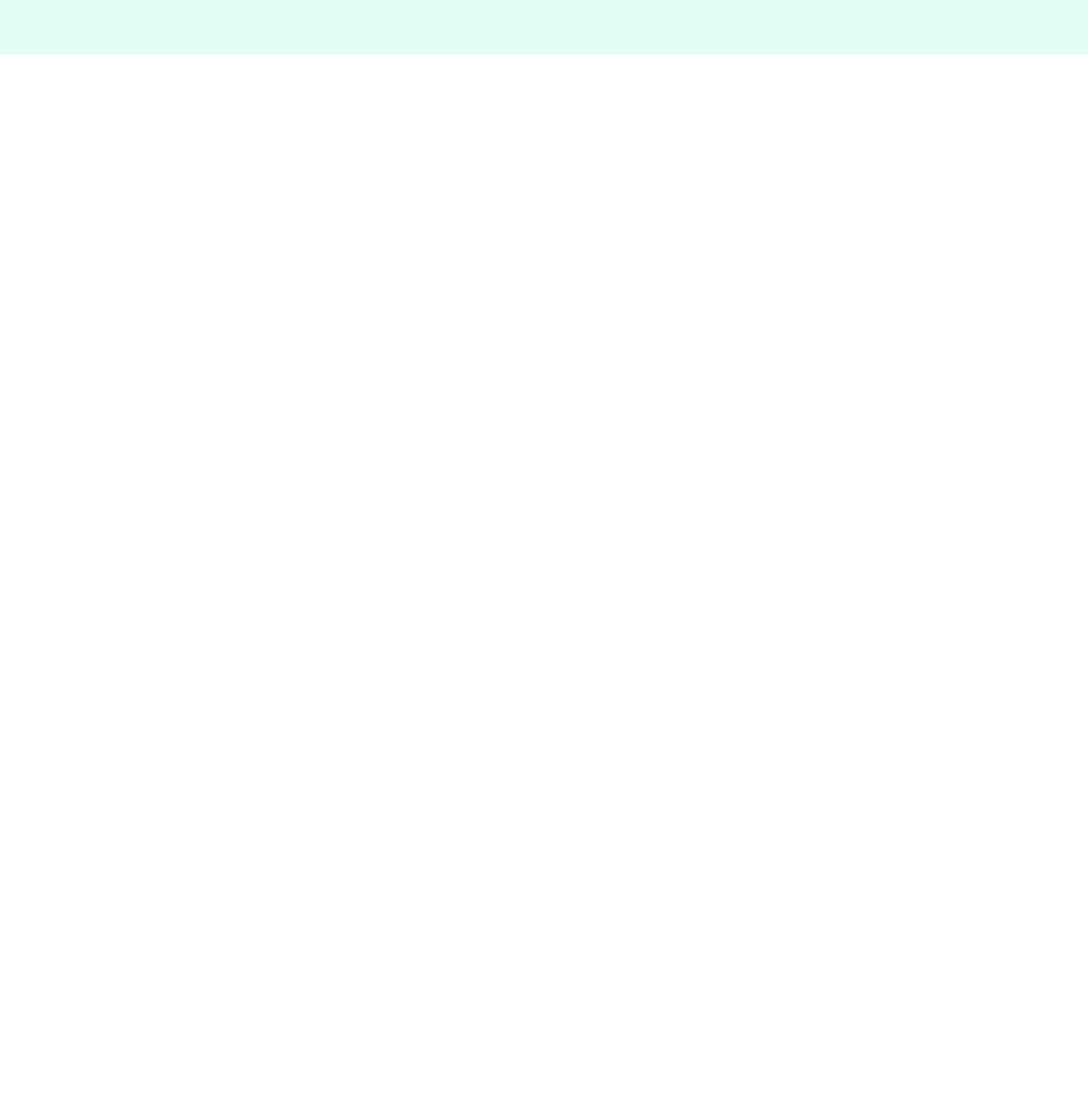
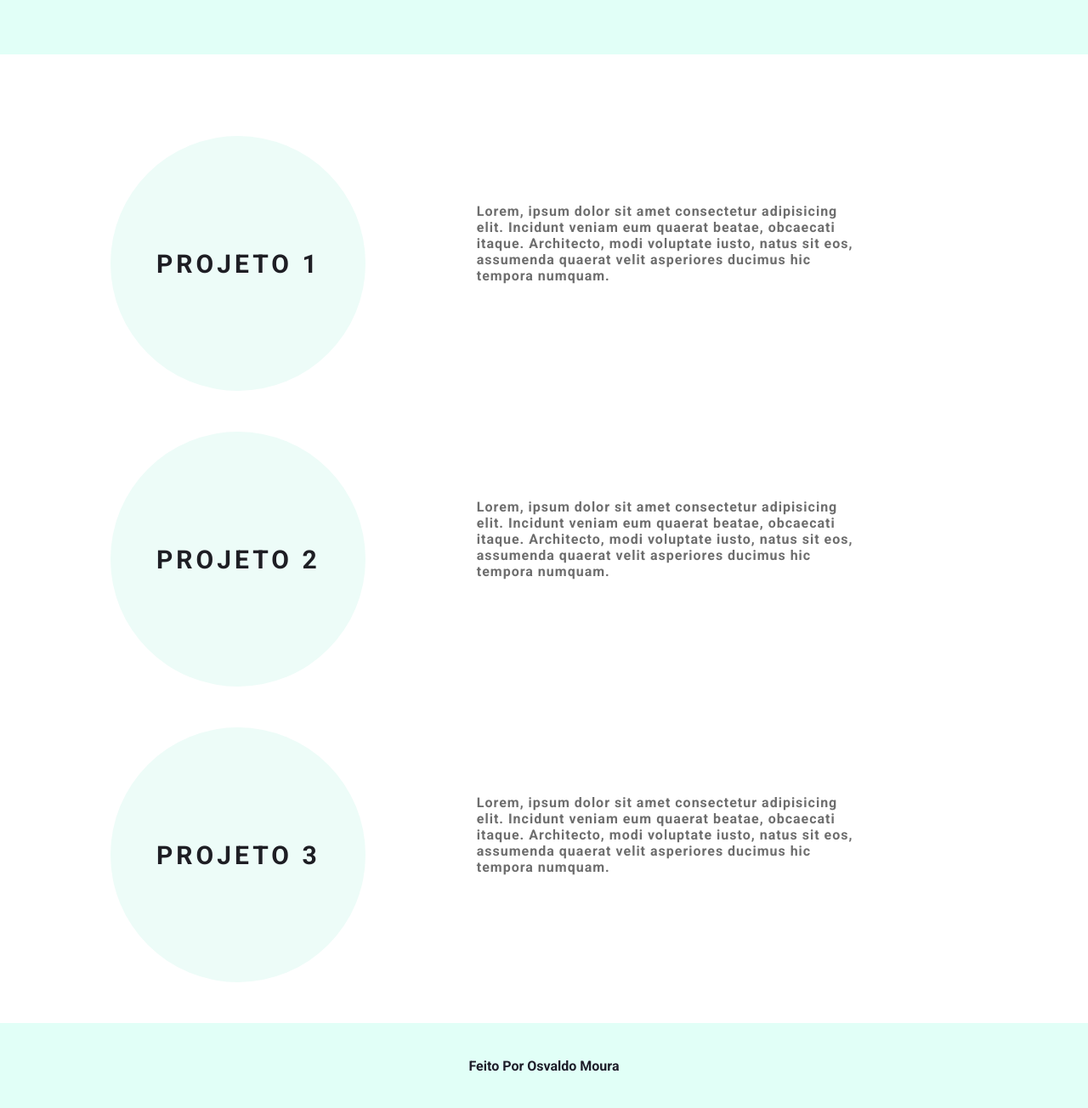
Before and after one commit to osvaldomoura/portfolio, a plain HTML site: page index.html in a window 1280 px wide. Shown: the part 736-2040 px from the top of the page at 85% size. Before the commit the page ends 800 px from the top, so only its background shows below. Drawn offline with Linux system fonts and the light colour scheme.

Commit message:
Home Pronta

```diff
--- a/index.html
+++ b/index.html
@@ -22,13 +22,13 @@
                     <nav class="menu-items">
                         <ul>
                             <li>
-                                <a href="#">Home</a>
+                                <a href="http://127.0.0.1:5500/">Home</a>
                             </li>
                             <li>
                                 <a href="#">Sobre</a>
                             </li>
                             <li>
-                                <a href="#">Projetos</a>
+                                <a href="https://github.com/osvaldomoura">Projetos</a>
                             </li>
                         </ul>
                     </nav>
@@ -38,15 +38,50 @@
         <h1>Osvaldo Moura</h1>
         <h2>Jr Java Developer</h2>
         <div class="social-media">
-            <a href="#">Linkedin</a>
-            <a href="#">GitHub</a>
+            <a href="https://www.linkedin.com/in/osvaldo-moura-7a767a16a/">Linkedin</a>
+            <a href="https://github.com/osvaldomoura">GitHub</a>
         </div>
     </header>
     <main class="container">
-
+        <div class="card-container">
+            <div class="card">
+                <div class="card-wrapper">
+                    <h2>Projeto 1</h2>
+                    <p>Vem ver!</p>
+                </div>
+            </div>
+            <div class="card-text">
+                Lorem, ipsum dolor sit amet consectetur adipisicing elit.
+                Incidunt veniam eum quaerat beatae, obcaecati itaque. Architecto, modi voluptate iusto, natus sit eos, assumenda quaerat velit asperiores ducimus hic tempora numquam.
+            </div>
+        </div>
+        <div class="card-container">
+            <div class="card">
+                <div class="card-wrapper">
+                    <h2>Projeto 2</h2>
+                    <p>Vem ver!</p>
+                </div>
+            </div>
+            <div class="card-text">
+                Lorem, ipsum dolor sit amet consectetur adipisicing elit.
+                Incidunt veniam eum quaerat beatae, obcaecati itaque. Architecto, modi voluptate iusto, natus sit eos, assumenda quaerat velit asperiores ducimus hic tempora numquam.
+            </div>
+        </div>
+        <div class="card-container">
+            <div class="card">
+                <div class="card-wrapper">
+                    <h2>Projeto 3</h2>
+                    <p>Vem ver!</p>
+                </div>
+            </div>
+            <div class="card-text">
+                Lorem, ipsum dolor sit amet consectetur adipisicing elit.
+                Incidunt veniam eum quaerat beatae, obcaecati itaque. Architecto, modi voluptate iusto, natus sit eos, assumenda quaerat velit asperiores ducimus hic tempora numquam.
+            </div>
+        </div>
     </main>
     <footer class="footer">
-
+        Feito Por Osvaldo Moura
     </footer>
 </body>
 </html>
--- a/style.css
+++ b/style.css
@@ -13,7 +13,7 @@ body {
     height: 100vh;
     width: 100vw;
     background-color: #e1fff7;
-    background-image: url('./img/background.png');
+    background-image: url('./img/Pastel\ Flamingo\ Faixa\ Logotipo\ \(2\).png');
     background-repeat: no-repeat;
     background-position: right;
     background-size: contain;
@@ -180,3 +180,108 @@ a:hover {
     visibility: visible;
     opacity: 1;
 }
+
+/* Cards */
+
+.container {
+    height: auto;
+    width: 100%;
+    display: flex;
+    flex-direction: column;
+    justify-content: space-evenly;
+    margin:  3rem 0;
+}
+
+.card-container {
+    display: flex;
+    justify-content: space-evenly;
+    align-items: center;
+    width: 90%;
+}
+
+.card {
+    width: 300px;
+    height: 300px;
+    border-radius: 100%;
+    margin: 3rem 0 0 0;
+    display: flex;
+    align-items: center;
+    justify-content: center;
+    background-color: #e1fff7;
+    background-position: center;
+    background-size: cover;
+    background-repeat: no-repeat;
+    filter: grayscale(0.5);
+    color: #1E1E2A;
+    cursor: pointer;
+    transition: 0.5s ease-in-out;
+}
+
+.card-text {
+    width: 40%;
+    letter-spacing: 1px;
+    color: rgb(109, 109, 109);
+}
+
+.card-wrapper{
+    text-align: center;
+    display: flex;
+    flex-direction: column;
+    justify-content: center;
+    align-items: center;
+    position: relative;
+}
+
+.card-wrapper::before{
+    content: '';
+    position: absolute;
+    height: 100px;
+    width: 100px;
+    border: 1px solid #ffffff;
+    opacity: 0;
+    transition: 0.5s ease-in-out;
+}
+
+.card-wrapper h2 {
+    font-size: 30px;
+    text-transform: uppercase;
+    letter-spacing: 4px;
+    transition: 0.5s ease-in-out;
+}
+
+.card-wrapper p {
+    font-size: 0;
+    visibility: visible;
+    opacity: 0;
+    font-weight: bold;
+    text-transform: uppercase;
+    transition: 0.5s ease-in-out;
+}
+
+.card:hover {
+    filter: unset;
+}
+
+.card:hover > .card-wrapper::before{
+    height: 200px;
+    width: 200px;
+    opacity: 1;
+}
+
+.card:hover > .card-wrapper p {
+    opacity: 1;
+    visibility: visible;
+    font-size: 14px;
+}
+
+/* Footer*/
+
+.footer {
+    width: 100%;
+    height: 100px;
+    background-color: #e1fff7;
+    display: flex;
+    align-items: center;
+    justify-content: center;
+    color: #1E1E2A;
+}
```
Also changed, not shown: img/Pastel Flamingo Faixa Logotipo (1).png (added), img/Pastel Flamingo Faixa Logotipo (2).png (added), img/Pastel Flamingo Faixa Logotipo.png (added).
